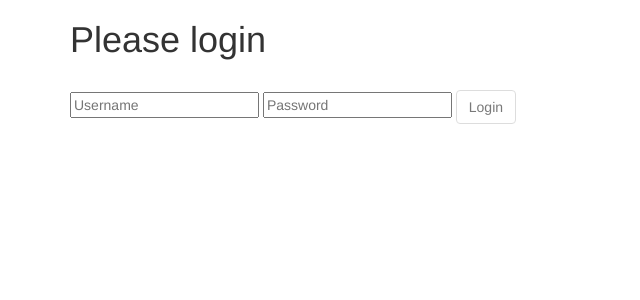
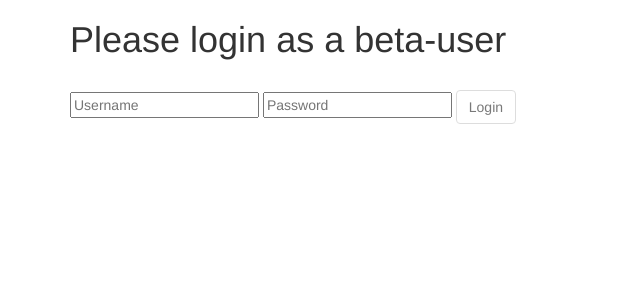
Before and after one commit to rahul-ahuja/MScProject_docker, a Flask app: page /login in a window 1280 px wide. Shown: the top 300 px of the page, without its empty margins (0-640 px from the left). Run offline with Flask 2, Linux system fonts and the light colour scheme; some libraries are stand-ins or nearby versions.

Commit message:
Update login.html

```diff
--- a/templates/login.html
+++ b/templates/login.html
@@ -24,7 +24,7 @@
   });
 </script>
 
-<h1>Please login</h1>
+<h1>Please login as a beta-user</h1>
 <br>
 <form action="" method="post">
   <input type="hidden" name="csrf_token" value="{{ csrf_token() }}"/>
```
